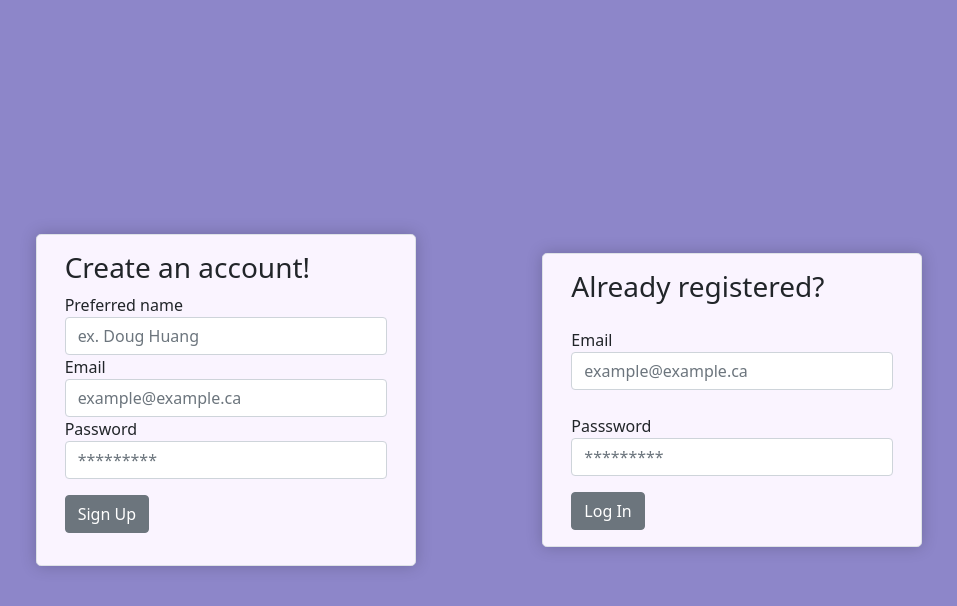
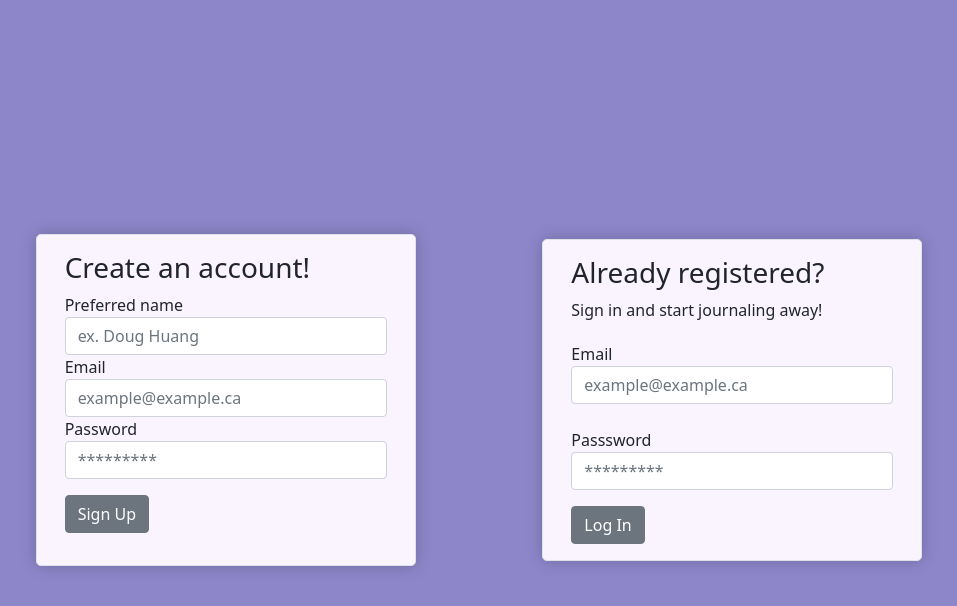
Before and after one commit to douglashuangg/Thankful, a Flask app: page /sendinfo in a window 1280 px wide. Shown: the top 606 px of the page, without its empty margins (161-1118 px from the left). Run offline with Flask 2, Linux system fonts and the light colour scheme; parts of the project's set-up code (start-up, migrations or seed data) failed here and were passed over.

Commit message:
Update signup.html

```diff
--- a/templates/signup.html
+++ b/templates/signup.html
@@ -34,8 +34,9 @@
             <div class="col-4 border rounded-3">
                 <div class="p-3">
                     <h3>Already registered?</h3>
+                    <p>Sign in and start journaling away!</p>
                     <form name='login_form'>
-                        <label for="email" class='mt-3'>Email</label>
+                        <label for="email" class='mt-1'>Email</label>
                         <input type="email" class='form-control' name='email' placeholder="example@example.ca" required>
                         <label for="password" class='mt-4'>Passsword</label>
                         <input type="password" class='form-control' placeholder="*********" name='password' required>
```
